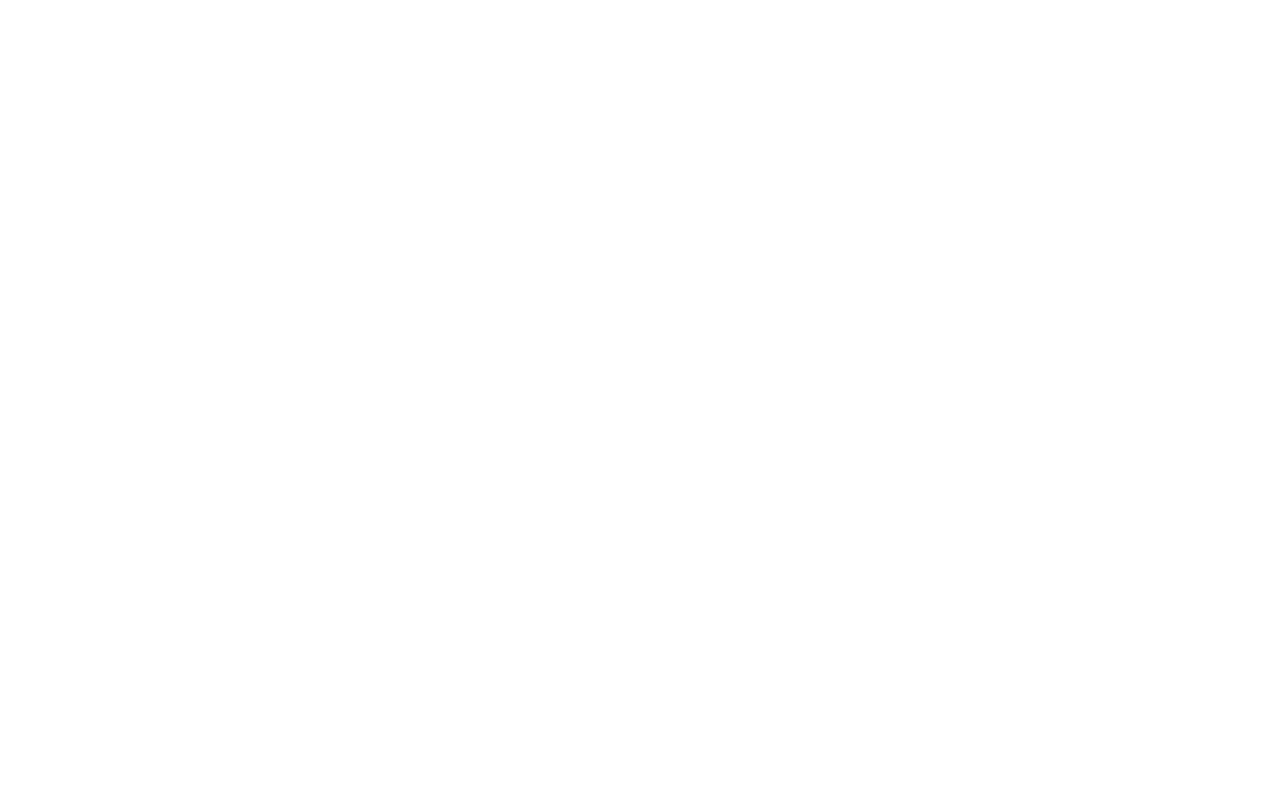
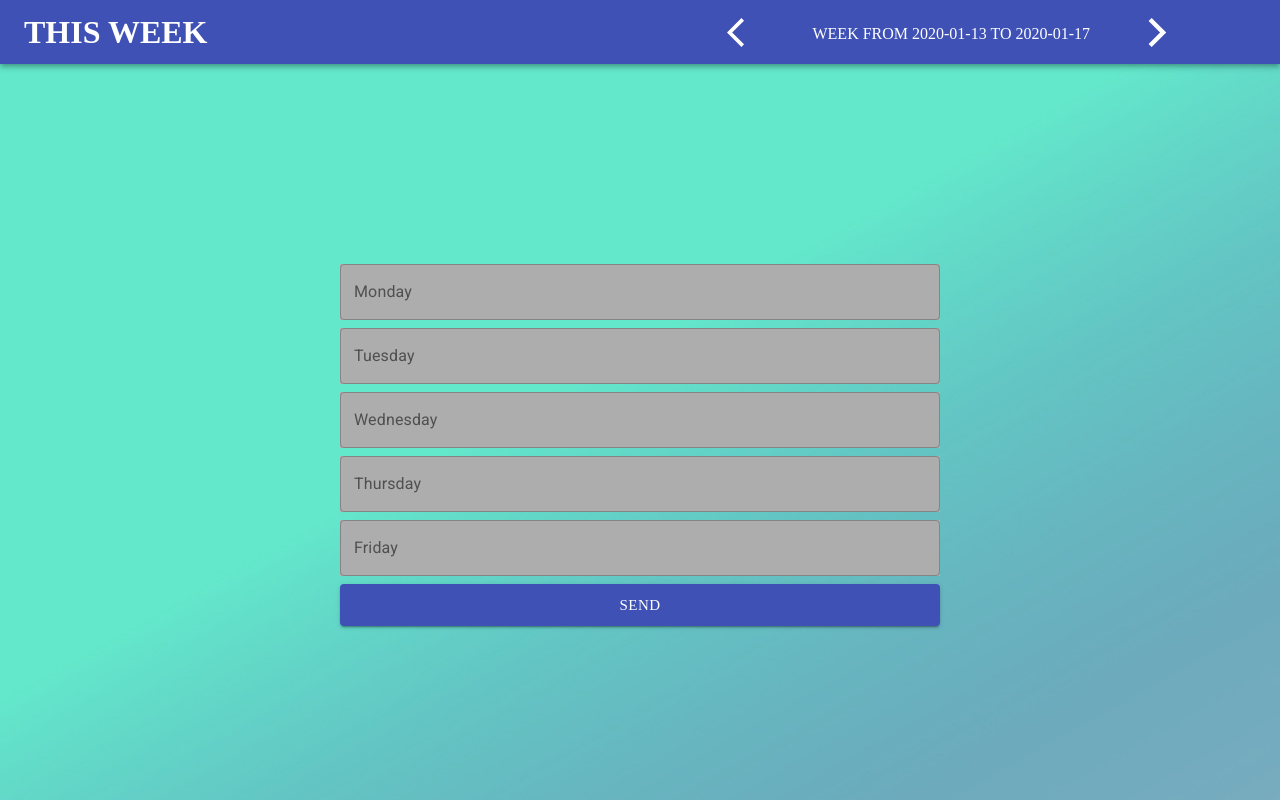
Before and after one commit to marouank7/eBloom, a React (Create React App) app in the folder front_app/: page /test in a window 1280 px wide. Built offline with nearby package versions, Linux system fonts and the light colour scheme.

Commit message:
dates weeks front-end terminé

```diff
--- a/front_app/package.json
+++ b/front_app/package.json
@@ -3,12 +3,16 @@
   "version": "0.1.0",
   "private": true,
   "dependencies": {
+    "@material-ui/core": "^4.8.3",
+    "@material-ui/icons": "^4.5.1",
     "@testing-library/jest-dom": "^4.2.4",
     "@testing-library/react": "^9.3.3",
     "@testing-library/user-event": "^7.1.2",
     "axios": "^0.19.1",
+    "moment": "^2.24.0",
     "react": "^16.12.0",
     "react-dom": "^16.12.0",
+    "react-moment": "^0.9.7",
     "react-redux": "^7.1.3",
     "react-router-dom": "^5.1.2",
     "react-scripts": "^3.3.0",
--- a/front_app/public/index.html
+++ b/front_app/public/index.html
@@ -9,6 +9,8 @@
       name="description"
       content="Web site created using create-react-app"
     />
+    <link rel="stylesheet" href="https://fonts.googleapis.com/css?family=Roboto:300,400,500,700&display=swap" />
+    <link rel="stylesheet" href="https://fonts.googleapis.com/icon?family=Material+Icons" />
     <link rel="apple-touch-icon" href="%PUBLIC_URL%/logo192.png" />
 
     <!--
--- a/front_app/src/App.js
+++ b/front_app/src/App.js
@@ -6,6 +6,7 @@
 import Smaily from './Components/employee_surveys/Smaily';
 import { BrowserRouter as Router, Switch, Route } from "react-router-dom";
 import BackOfficePage from './Components/admin_back-office/BackOfficePage';
+import InputDashboard from './Components/Dashboard/Navbar';
 import MyButton from "./Components/admin_back-office/MyButton";
 
 
@@ -42,6 +43,11 @@
             path="/backOffice"
             render={props => (<BackOfficePage/>) }
           />
+          <Route
+            exact
+            path="/test"
+            render={props => (<InputDashboard/>) }
+          />
 
         </Switch>
       </Router>
--- /dev/null
+++ b/front_app/src/Components/Dashboard/Dashboard.css
@@ -0,0 +1,71 @@
+/* .InputVertical
+{
+    display: flex;
+    flex-direction: column;
+} */
+html {
+    margin: 0px;
+    padding: 0px;
+
+    width: 100vw;
+    height: 100vh;
+    background-image: url('../../Components/employee_surveys/symbols/font_smaily.jpg');
+    background-position: center;
+    background-repeat: no-repeat;
+}
+
+
+/* .font-navbar-page { */
+    /* background-image: url("./styles/symbols/font_smaily.jpg") ; */
+    /* background-position: center;
+    background : no-repeat; */
+    /* background-color : rgb(0, 82, 41); */
+    /* width: 100vw;
+    height: 100vh;
+    margin: auto;
+    margin-top: 0px;
+    display: flex;
+    flex-direction: column;
+    justify-content: flex-start;
+    align-items: center; */
+
+
+    /* width: 100vw;
+    height: 100vh;
+    background-image: url('../../Components/employee_surveys/symbols/font_smaily.jpg');
+    background-position: center;
+    background-repeat: no-repeat; */
+
+
+
+.input
+{
+    background-color: #adadad;
+    width: 600px;
+}
+.input-submit
+{
+    width: 600px;
+    color: rgb(135, 0, 153);
+}
+
+.form-questions
+{
+    margin-top: 200px;
+}
+.container-scroll-date
+{
+
+    margin-left: 520px;
+    display: flex;
+    flex-direction: row;
+
+}
+
+.p-date
+{
+    padding-top: 10px;
+    margin-left: 50px;
+    margin-right: 50px;
+    vertical-align: middle;
+}
--- /dev/null
+++ b/front_app/src/Components/Dashboard/Navbar.js
@@ -0,0 +1,223 @@
+import React, { Component } from 'react';
+import axios from 'axios'
+import moment from 'moment'
+import { AccessAlarm, ThreeDRotation, LensSharp } from '@material-ui/icons';
+import { makeStyles } from '@material-ui/core/styles';
+import ArrowForwardIosIcon from '@material-ui/icons/ArrowForwardIos';
+import TextField from '@material-ui/core/TextField';
+import Button from '@material-ui/core/Button';
+import { Grid } from '@material-ui/core';
+import './Dashboard.css'
+// -----------------------------------------------------
+import AppBar from '@material-ui/core/AppBar';
+import Toolbar from '@material-ui/core/Toolbar';
+import Typography from '@material-ui/core/Typography';
+import IconButton from '@material-ui/core/IconButton';
+import MenuIcon from '@material-ui/icons/Menu';
+import ArrowBackIosIcon from '@material-ui/icons/ArrowBackIos';
+
+// const testdate = moment().add(1,'day').startOf('week').calendar()
+// const dateReadyToSend = moment(moment().format('YYYY/MM/DD')).format("YYYY-MM-DD ")
+// console.log("dateReadyToSend",dateReadyToSend)
+// console.log("testdate", testdate)
+
+
+
+class InputDashboard extends Component {
+    constructor(props) {
+        super(props);
+        this.state = {
+            // moment(moment().format('YYYY/MM/DD ')).format("YYYY-MM-DD ")
+            // moment().add(1,'day').startOf('week').calendar()
+            date : new Date(),
+            name : "firstOne",
+            surveyDay :{
+                Monday : " ",
+                Tuesday : " ",
+                Wednesday : " ",
+                Thursday : " ",
+                Friday : " "
+            }
+          }
+
+    }
+
+    componentDidMount() {
+        console.log('stil a js date ?', this.state.date)
+        this.returnMonday();
+        this.returnFriday();
+
+    }
+
+    componentDidMount() {
+        console.log('here is the new date ?', this.state.date)
+
+    }
+
+    updateField = (event) => {
+        this.setState ({
+            surveyDay: {
+                ...this.state.surveyDay,
+                [event.target.name] : event.target.value
+            }
+        });
+
+        console.log("this.setState from updateFieldr", this.setState)
+
+    }
+
+    // handleSubmit = (event) => {
+    //     event.preventDefault();
+    //     JSON.stringify(this.state)
+    //     console.log(this.state)
+
+    // }
+
+    SubmitTest = () => {
+        console.log (this.state);
+        axios.post("http://localhost:3005/questionOftheWeek", this.state)
+        .then(res => console.log(res))
+    }
+
+    thisWeek = (event) => {
+        this.setState({
+            date: moment()
+        })
+    }
+
+    nextWeek = (event) => {
+        event.preventDefault();
+        const nextWeekDate = moment(this.state.date).add(1, 'week')
+        console.log('nextweek : dateNextWeek', nextWeekDate)
+        this.setState({
+            date: new Date(nextWeekDate)
+        })
+    }
+
+    lastWeek = (event) =>{
+        event.preventDefault();
+
+        const lastWeekDate = moment(this.state.date).subtract(1, 'week')
+        console.log('Last week : date Last Week', lastWeekDate)
+        this.setState({
+            date: new Date(lastWeekDate)
+        })
+    }
+
+    returnMonday = (event) => {
+
+        const firstDay = moment(this.state.date).startOf('week').add(1, "days");
+        console.log('Return monday : The begin of the week ?', firstDay.format("YYYY-MM-DD "))
+        console.log('stil today in state ?', this.state.date)
+
+
+        return firstDay.format("YYYY-MM-DD ");
+
+    }
+
+    returnFriday = (event) => {
+
+        const lastDay = moment(this.state.date).endOf('week').subtract(1, "days");
+        console.log('ReturnFriday : The end of the week ?', lastDay.format("YYYY-MM-DD "))
+
+        return lastDay.format("YYYY-MM-DD ");
+
+    }
+
+
+    render() {
+        const { date } = this.state;
+
+        return (
+            <>
+
+                <AppBar position="static">
+                        <Toolbar>
+                            <h1 onClick={this.thisWeek}>{ "THIS WEEK"}</h1>
+
+                            <div className="container-scroll-date">
+                                <ArrowBackIosIcon onClick={this.lastWeek} fontSize="large"/>
+
+                                    <p className="p-date">{`WEEK FROM ${this.returnMonday()} TO ${this.returnFriday()} `}</p>
+
+                                <ArrowForwardIosIcon onClick={this.nextWeek} fontSize="large"/>
+                            </div>
+
+
+                        </Toolbar>
+                </AppBar>
+
+                <form  noValidate autoComplete="off" className="form-questions">
+                    <Grid container spacing={1}>
+                        <Grid item xs={12} >
+                            <TextField
+                                id="Monday"
+                                label="Monday"
+                                variant="outlined"
+                                alignContent='flex-start'
+                                name="Monday"
+                                onChange={this.updateField}
+                                className="input"
+
+
+                            />
+                        </Grid>
+                        <Grid item xs={12}>
+                            <TextField
+                                id="Tuesday"
+                                label="Tuesday"
+                                variant="outlined"
+                                alignContent='flex-start'
+                                name="Tuesday"
+                                onChange={this.updateField}
+                                className="input"
+                            />
+                        </Grid>
+                        <Grid item xs={12}>
+                            <TextField
+                                id="Wednesday"
+                                label="Wednesday"
+                                variant="outlined"
+                                alignContent='flex-start'
+                                name="Wednesday"
+                                onChange={this.updateField}
+                                className="input"
+                            />
+                        </Grid>
+                        <Grid item xs={12}>
+                            <TextField
+                                id="Thursday"
+                                label="Thursday"
+                                variant="outlined"
+                                alignContent='flex-start'
+                                name="Thursday"
+                                onChange={this.updateField}
+                                className="input"
+                            />
+                        </Grid>
+                        <Grid item xs={12}>
+                            <TextField
+                                id="Friday"
+                                label="Friday"
+                                variant="outlined"
+                                alignContent='flex-start'
+                                name="Friday"
+                                onChange={this.updateField}
+                                className="input"
+                            />
+                        </Grid>
+                        <Grid item xs={12}>
+                            <Button variant="contained" size="large" color="primary" onClick={this.SubmitTest} className="input-submit">Send</Button>
+                        </Grid>
+
+
+                    </Grid>
+
+                </form>
+            </>
+
+         );
+    }
+}
+
+export default InputDashboard;
--- a/front_app/src/Components/employee_surveys/KickOffPage.js
+++ b/front_app/src/Components/employee_surveys/KickOffPage.js
@@ -33,7 +33,7 @@
 
 
     fetchApi = () => {
-        axios.get('http://localhost:3005/surveys/3')
+        axios.get('http://localhost:3005/surveys/5')
         .then((response) => {
             // handle success
 
```
Also changed, not shown: 2 other files (tests, documents, lock files or other folders).
